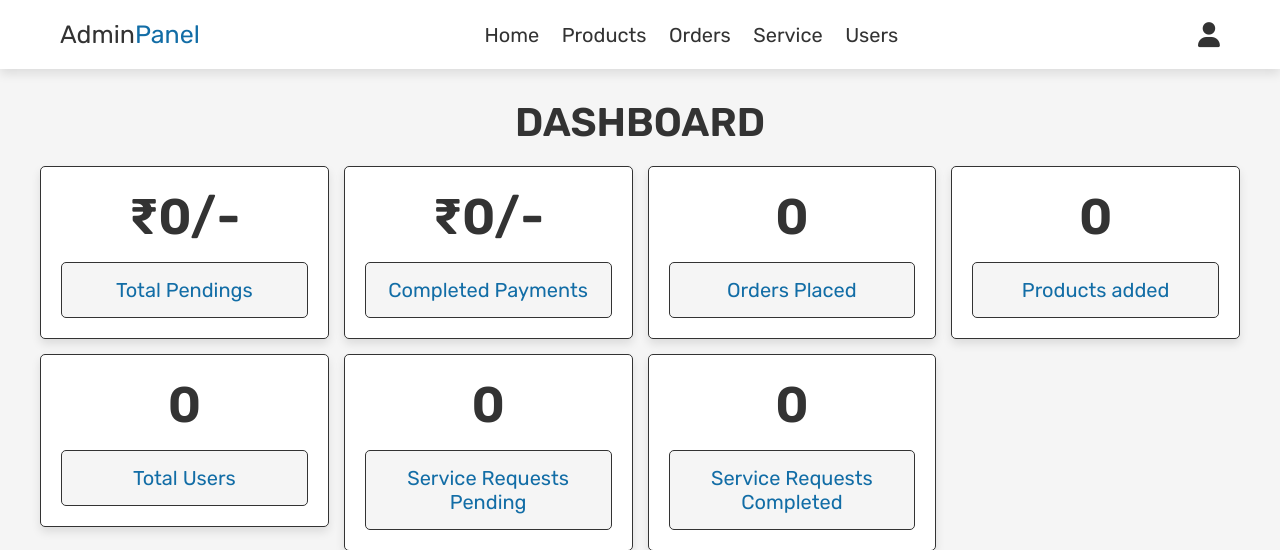
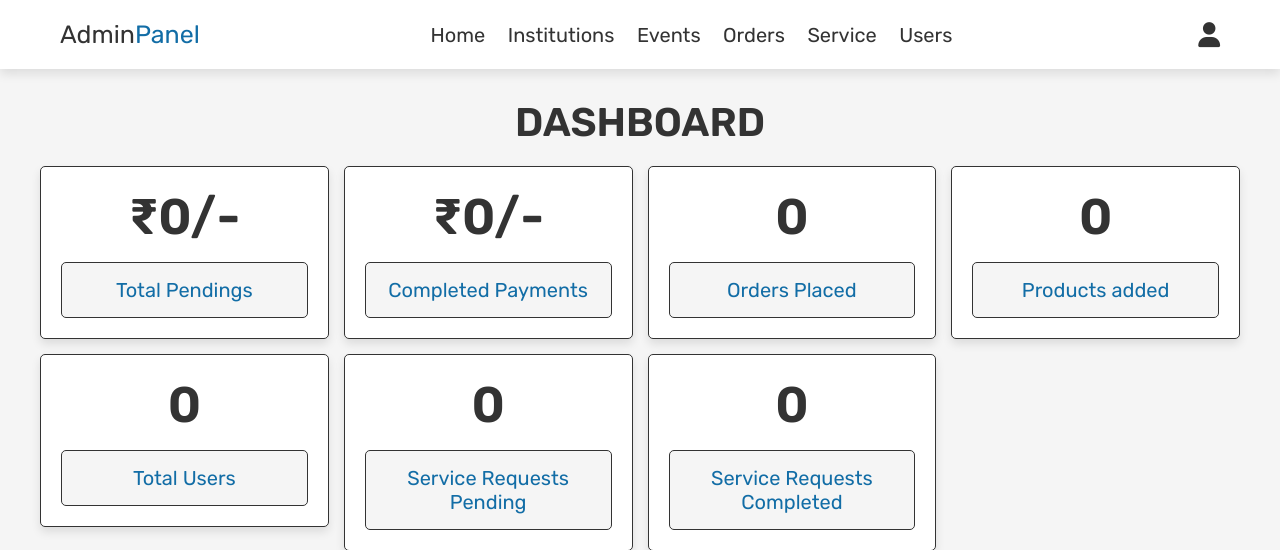
Before and after one commit to jayasooryakdeepak/NUHM-Website, a PHP site: page /admin_page.php in a window 1280 px wide. Shown: the top 550 px of the page. Run offline with PHP 8.4, Linux system fonts and the light colour scheme; the visitor is signed in with stand-in values (Sample User, id 1); data that the repository does not hold is empty.

Commit message:
Header Updated Added Institutioons and events and removed products label

```diff
--- a/admin/admin_header.php
+++ b/admin/admin_header.php
@@ -1,9 +1,9 @@
 <?php
-if(isset($message)){
-   foreach($message as $message){
+if (isset($message)) {
+   foreach ($message as $message) {
       echo '
       <div class="message">
-         <span>'.$message.'</span>
+         <span>' . $message . '</span>
          <i class="fas fa-times" onclick="this.parentElement.remove();"></i>
       </div>
       ';
@@ -19,7 +19,8 @@ if(isset($message)){
 
       <nav class="navbar">
          <a href="admin_page.php">Home</a>
-         <a href="admin_products.php">Products</a>
+         <a href="admin_products.php">Institutions</a>
+         <a href="admin_products.php">Events</a>
          <a href="admin_orders.php">Orders</a>
          <a href="admin_service.php">Service</a>
          <a href="admin_users.php">Users</a>
```
